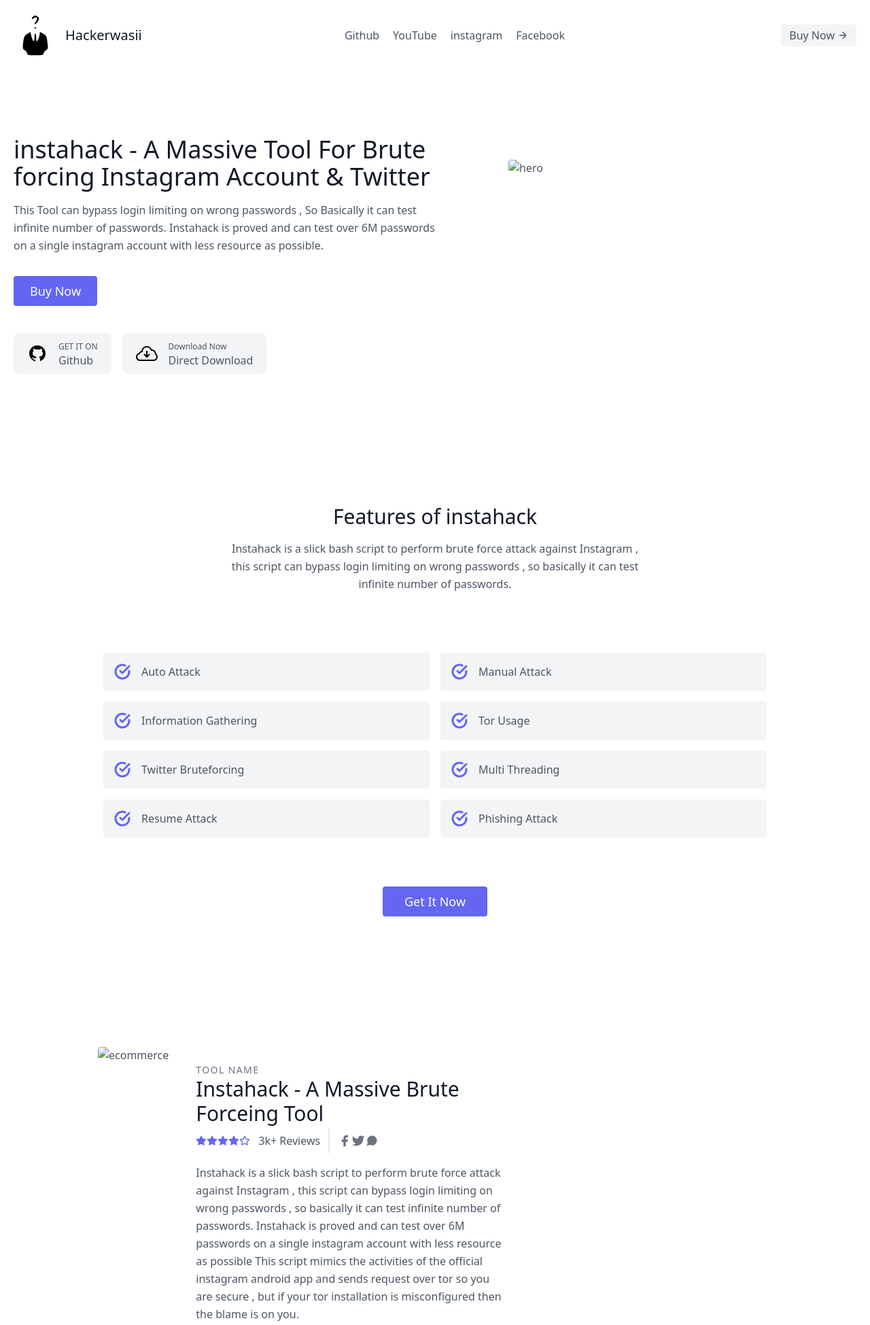
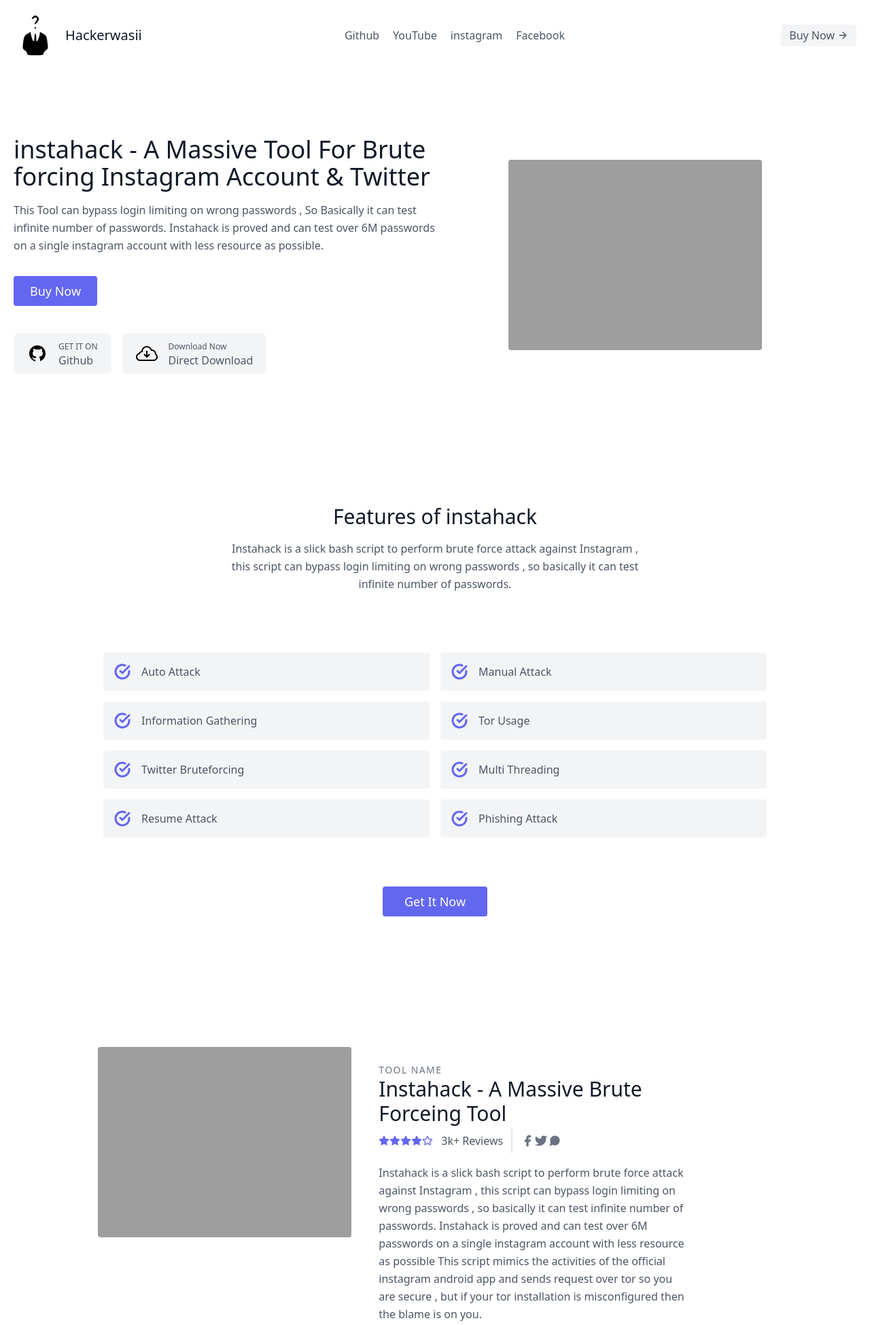
Before and after one commit to evildevill/instaweb, a plain HTML site: page index.html in a window 1280 px wide. Shown: the top 1949 px of the page at 68% size. Drawn offline with nearby package versions, Linux system fonts and the light colour scheme; the site is published under a folder, as on GitHub Pages, so addresses that start at the root find nothing; a script that the page names is missing.

Commit message:
Update index.html

```diff
--- a/index.html
+++ b/index.html
@@ -97,7 +97,7 @@ l-11 44 -29 -18z" />
         </div>
       </div>
       <div class="lg:max-w-lg lg:w-full md:w-1/2 w-5/6">
-        <img class="object-cover object-center rounded" style="height: 280px;" alt="hero" src="/tmb.png">
+        <img class="object-cover object-center rounded" style="height: 280px;" alt="hero" src="tmb.png">
       </div>
     </div>
   </section>
@@ -208,7 +208,7 @@ l-11 44 -29 -18z" />
     <div class="container px-5 py-24 mx-auto">
       <div class="lg:w-4/5 mx-auto flex flex-wrap">
         <img alt="ecommerce" style="height: 280px; width: auto;"
-          class="lg:w-1/2 w-full lg:h-auto h-64 object-cover object-center rounded" src="/tmb.png">
+          class="lg:w-1/2 w-full lg:h-auto h-64 object-cover object-center rounded" src="tmb.png">
         <div class="lg:w-1/2 w-full lg:pl-10 lg:py-6 mt-6 lg:mt-0">
           <h2 class="text-sm title-font text-gray-500 tracking-widest">TOOL NAME</h2>
           <h1 class="text-gray-900 text-3xl title-font font-medium mb-1">Instahack - A Massive Brute Forceing Tool</h1>
```
